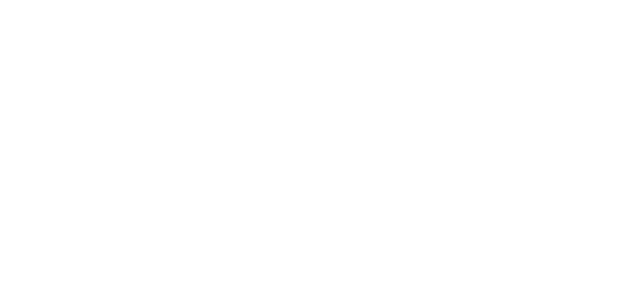
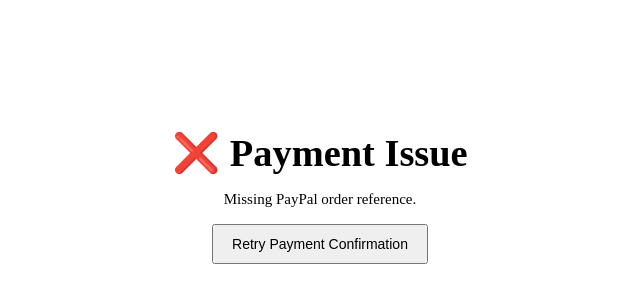
Before and after one commit to markhartley0929-netizen/SingleEventRegistration, a React (Vite) app: page /payment-success in a window 1280 px wide. Before the commit this address had no page. Shown: the top 302 px of the page, without its empty margins (320-960 px from the left). Built offline with nearby package versions, Linux system fonts and the light colour scheme.

Commit message:
PayPal integration V1

```diff
--- a/src/App.tsx
+++ b/src/App.tsx
@@ -1,6 +1,7 @@
 import { Routes, Route } from "react-router-dom";
 import HomePage from "./pages/HomePage";
 import PlayerRegistrationForm from "./components/PlayerRegistrationForm";
+import PaymentSuccessPage from "./pages/PaymentSuccessPage";
 
 const EVENT_ID = "b04de545-5aee-4403-86b1-03db1e5c4a86";
 
@@ -15,6 +16,9 @@ export default function App() {
         path="/register"
         element={<PlayerRegistrationForm eventId={EVENT_ID} />}
       />
+
+      {/* PAYPAL SUCCESS RETURN */}
+      <Route path="/payment-success" element={<PaymentSuccessPage />} />
     </Routes>
   );
 }
--- a/src/components/PlayerRegistrationForm.tsx
+++ b/src/components/PlayerRegistrationForm.tsx
@@ -306,8 +306,6 @@ payload = {
   organizationId,
   primary: primaryPayload,
   companion: companionPayload,   // ✅ singular
-  paymentMode: "paypal",
-  paymentStatus: "unpaid",
 };
 
 
@@ -337,10 +335,42 @@ const res = await fetch(
     // backend may return empty body
   }
 
-  if (res.ok) {
-    alert("✅ Registration successful");
+if (res.ok) {
+  const companionGroupId = data?.companionGroupId;
+
+  if (!companionGroupId) {
+    alert("Registration succeeded but payment could not be started.");
     return;
   }
+
+  // ---------------------------------
+  // Create PayPal order
+  // ---------------------------------
+  const paypalRes = await fetch("/api/paypalCreateOrder", {
+    method: "POST",
+    headers: {
+      "Content-Type": "application/json",
+    },
+    body: JSON.stringify({
+      companionGroupId,
+      hasCompanion: true, // PAIR-ONLY invariant
+    }),
+  });
+
+  const paypalData = await paypalRes.json();
+
+  if (!paypalRes.ok || !paypalData?.approvalUrl) {
+    alert("Failed to start PayPal payment. Please try again.");
+    return;
+  }
+
+  // ---------------------------------
+  // Redirect to PayPal
+  // ---------------------------------
+  window.location.href = paypalData.approvalUrl;
+  return;
+}
+
 
   if (res.status === 409) {
     alert("ℹ️ You are already registered for this event");
--- /dev/null
+++ b/src/pages/PaymentSuccessPage.tsx
@@ -0,0 +1,101 @@
+import { useEffect, useRef, useState } from "react";
+import { useSearchParams } from "react-router-dom";
+
+type CaptureState = "idle" | "processing" | "success" | "error";
+
+export default function PaymentSuccessPage() {
+  const [searchParams] = useSearchParams();
+  const orderId = searchParams.get("token");
+
+  const [state, setState] = useState<CaptureState>("idle");
+  const [errorMessage, setErrorMessage] = useState<string | null>(null);
+
+  // Guard against double execution (React strict mode, refresh, etc.)
+  const hasCapturedRef = useRef(false);
+
+  useEffect(() => {
+    if (!orderId) {
+      setState("error");
+      setErrorMessage("Missing PayPal order reference.");
+      return;
+    }
+
+    if (hasCapturedRef.current) return;
+    hasCapturedRef.current = true;
+
+    const capture = async () => {
+      setState("processing");
+
+      try {
+        const res = await fetch("/api/paypalCaptureOrder", {
+          method: "POST",
+          headers: {
+            "Content-Type": "application/json",
+          },
+          body: JSON.stringify({ orderId }),
+        });
+
+        let data: any = null;
+        try {
+          data = await res.json();
+        } catch {
+          // backend might return empty body
+        }
+
+        if (!res.ok) {
+          throw new Error(data?.message || "Payment capture failed.");
+        }
+
+        setState("success");
+      } catch (err: any) {
+        setState("error");
+        setErrorMessage(
+          err?.message ||
+            "We could not complete your payment. Please contact support."
+        );
+      }
+    };
+
+    capture();
+  }, [orderId]);
+
+  // -----------------------------
+  // Render states
+  // -----------------------------
+  if (state === "processing" || state === "idle") {
+    return (
+      <div className="payment-status-page">
+        <h1>Finalizing Registration…</h1>
+        <p>Please wait while we confirm your payment.</p>
+      </div>
+    );
+  }
+
+  if (state === "success") {
+    return (
+      <div className="payment-status-page">
+        <h1>✅ Registration Complete</h1>
+        <p>You are officially registered for the event.</p>
+        <p>You may now close this window.</p>
+      </div>
+    );
+  }
+
+  // Error state
+  return (
+    <div className="payment-status-page">
+      <h1>❌ Payment Issue</h1>
+      <p>{errorMessage}</p>
+
+      <button
+        onClick={() => {
+          hasCapturedRef.current = false;
+          setState("idle");
+          setErrorMessage(null);
+        }}
+      >
+        Retry Payment Confirmation
+      </button>
+    </div>
+  );
+}
--- a/src/styles/register.css
+++ b/src/styles/register.css
@@ -176,3 +176,29 @@
 .checkbox-row input {
   margin: 0;
 }
+
+/* =========================
+   Payment Status Pages
+========================= */
+
+.payment-status-page {
+  max-width: 520px;
+  margin: 80px auto;
+  padding: 24px;
+  text-align: center;
+}
+
+.payment-status-page h1 {
+  margin-bottom: 12px;
+}
+
+.payment-status-page p {
+  margin-bottom: 16px;
+  font-size: 15px;
+}
+
+.payment-status-page button {
+  padding: 10px 18px;
+  font-size: 14px;
+  cursor: pointer;
+}
```
